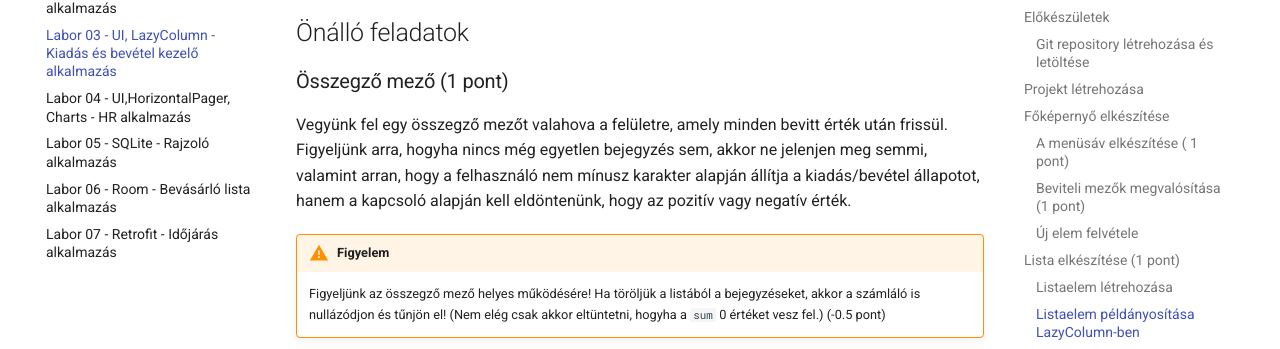
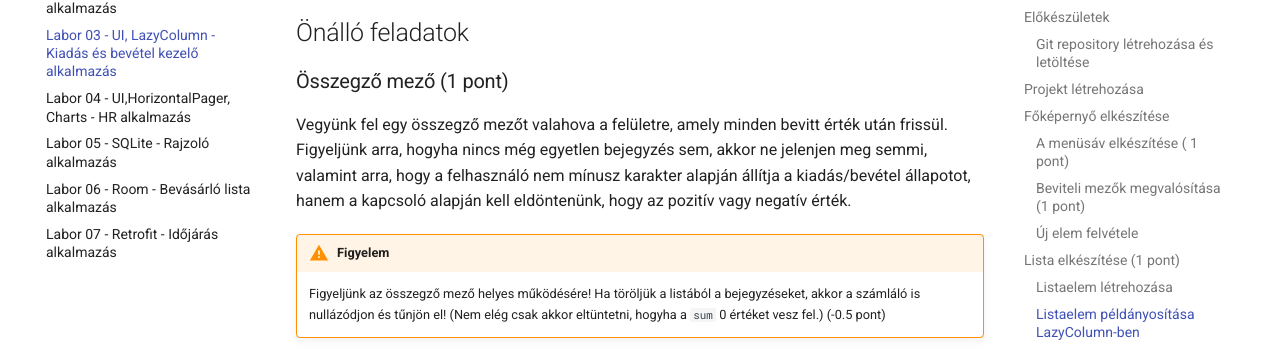
Before and after one commit to VIAUAD02/laborok, an MkDocs documentation site: the page built from docs/laborok/03-android-ui-adv/index.md, in a window 1280 px wide and 900 px high, scrolled down 16816 px. Shown: the part 145-494 px from the top of the window. Built offline with MkDocs 1.6.1 and Material for MkDocs 9.7.7, drawn with Linux system fonts in a browser that asks for light colours; comment, search, counter and statistics services are not loaded.

Commit message:
fixing typos in android labs

```diff
--- a/docs/laborok/03-android-ui-adv/index.md
+++ b/docs/laborok/03-android-ui-adv/index.md
@@ -586,7 +586,7 @@ Ezzel a lépéssel elérkeztünk a kész alkalmazáshoz, és indítás során a
 
 ### Összegző mező (1 pont)
 
-Vegyünk fel egy összegző mezőt valahova a felületre, amely minden bevitt érték után frissül. Figyeljünk arra, hogyha nincs még egyetlen bejegyzés sem, akkor ne jelenjen meg semmi, valamint arran, hogy a felhasználó nem mínusz karakter alapján állítja a kiadás/bevétel állapotot, hanem a kapcsoló alapján kell eldöntenünk, hogy az pozitív vagy negatív érték.
+Vegyünk fel egy összegző mezőt valahova a felületre, amely minden bevitt érték után frissül. Figyeljünk arra, hogyha nincs még egyetlen bejegyzés sem, akkor ne jelenjen meg semmi, valamint arra, hogy a felhasználó nem mínusz karakter alapján állítja a kiadás/bevétel állapotot, hanem a kapcsoló alapján kell eldöntenünk, hogy az pozitív vagy negatív érték.
 
 !!!warning "Figyelem"
 	Figyeljünk az összegző mező helyes működésére! Ha töröljük a listából a bejegyzéseket, akkor a számláló is nullázódjon és tűnjön el! (Nem elég csak akkor eltüntetni, hogyha a `sum` 0 értéket vesz fel.) (-0.5 pont)
```
Also changed, not shown: docs/laborok/02-android-ui/index.md (+2 -2 lines), docs/laborok/04-android-ui-charts/index.md (+2 -2 lines), docs/laborok/05-android-sqlite/index.md (+1 -1 lines).
